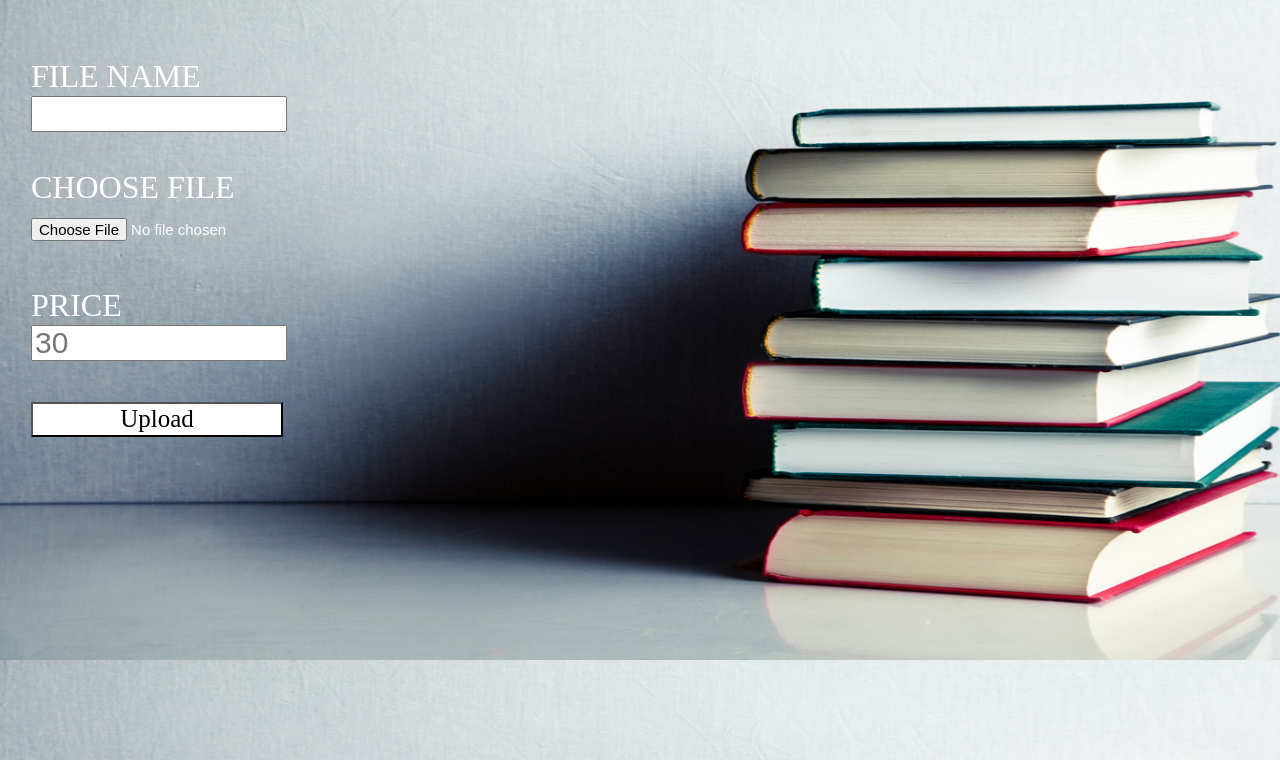
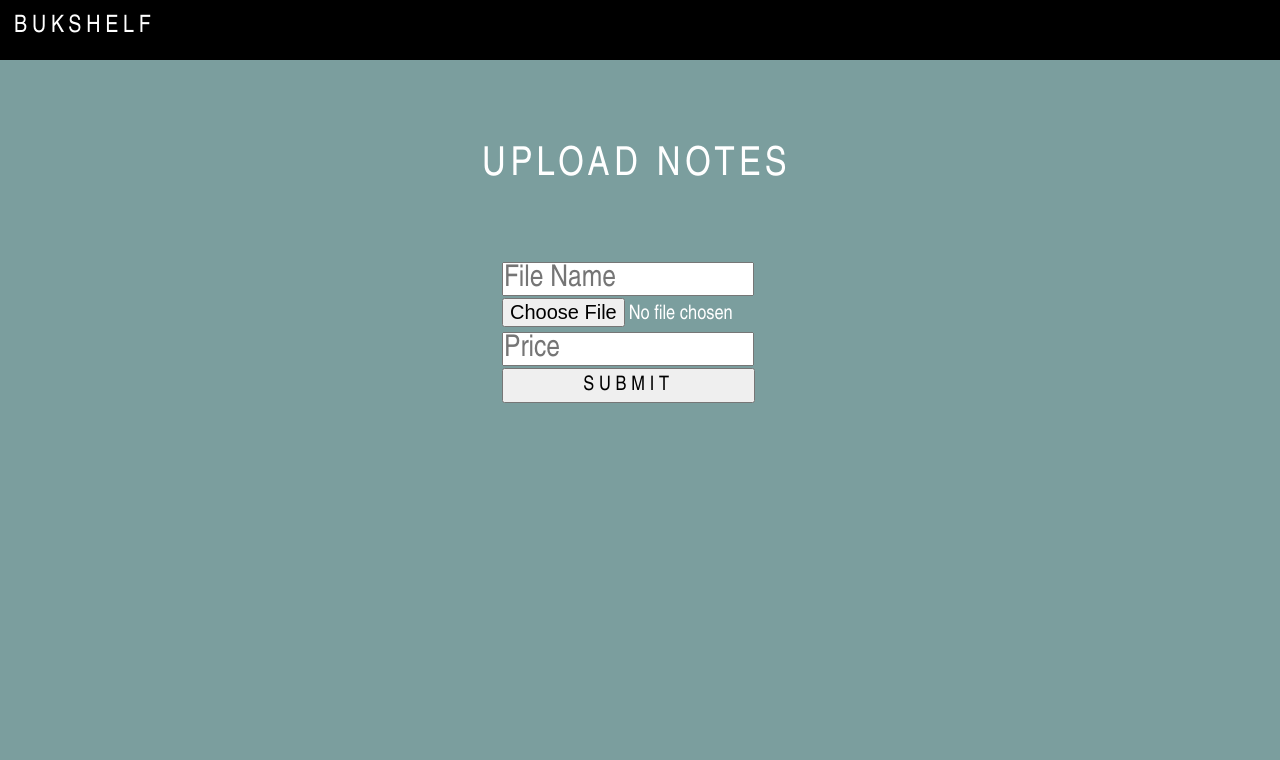
Before and after one commit to projectbookshelf2017/bookshelf, a Flask app: page /upload in a window 1280 px wide. Shown: the top 760 px of the page. Run offline with Flask 2, Linux system fonts and the light colour scheme; the visitor is signed in with stand-in values (Sample User, id 1); data comes from the database, SQL or seed files in the repository; some libraries are stand-ins or nearby versions.

Commit message:
front end design

```diff
--- a/app.py
+++ b/app.py
@@ -245,5 +245,12 @@ def signout():
     logout_user()
     return redirect("/")
 
+@app.route("/select")
+@login_required
+def select():
+
+    return render_template("select.html")
+
+
 if __name__ == "__main__":
     app.run(debug=True)
--- a/static/upload.css
+++ b/static/upload.css
@@ -1,41 +1,80 @@
-body {
-    background-image: url(b3.jpg);
-    background-size: 1367px 660px;
+body{
+  font-family: 'Open Sans', arial, sans-serif;
+  background:rgb(123, 158, 158);
+
+}
+*{
+  margin:0;
+  padding:0;
 }
 
+#header{
+    background-color: black;
+    height: 60px;
+}
+h2 {
+  font-family: Agenda-Light, Agenda Light, Agenda, Arial Narrow, sans-serif;
+  font-weight:100;
+  color: white;
+  padding: 2rem;
+  margin:2rem;
+  position: relative;
 
+  text-transform: uppercase;
+  margin-top: 0;
+  letter-spacing: .3rem;
+  bottom: 19px;
+  right: 50px;
+}
 
-#main {
-    text-align: left;
-    font-size: 32px;
+#notes {
+
     color: white;
     width: 330px;
     height: 310px;
     position: relative;
-    font-family: inherit;
-    top: 50px;
-    left: 23px;
+    font-family: Agenda-Light, Agenda Light, Agenda, Arial Narrow, sans-serif;
+    text-transform: uppercase;
+    top: 150px;
+    left: 500px;
 
 }
+
 
 .textbox{
     font-size: 30px;
     width: 248px;
     height: 30px;
+    font-family: Agenda-Light, Agenda Light, Agenda, Arial Narrow, sans-serif;
 
 
 }
 
 
 #bt{
-    font-size: 25px;
-    font-family: inherit;
-    width: 252px;
+    font-size: 20px;
+    font-family: Agenda-Light, Agenda Light, Agenda, Arial Narrow, sans-serif;
+    text-transform: uppercase;
+    width: 253px;
     height: 35px;
-    background-color: white;
+    letter-spacing: .3rem;
+
 }
 #cfile{
     width: 250px;
     height: 32px;
-    font-size: 15px;
+    font-size: 20px;
+    font-family: Agenda-Light, Agenda Light, Agenda, Arial Narrow, sans-serif;
+
 }
+
+.txthead{
+    font-size: 40px;
+    position: relative;
+    color: white;
+    font-family: Agenda-Light, Agenda Light, Agenda, Arial Narrow, sans-serif;
+    text-transform: uppercase;
+    letter-spacing: .3rem;
+    right: 20px;
+    bottom: 70px;
+}
--- a/static/userpro.css
+++ b/static/userpro.css
@@ -200,7 +200,7 @@ input[type=text] {
     box-sizing: border-box;
     border: 2px solid black;
     border-radius: 4px;
-    font-size: 30px;
+    font-size: 34px;
     background-color: white;
     background-image: url('s.png');
     background-position: 10px 10px;
--- a/templates/upload.html
+++ b/templates/upload.html
@@ -1,7 +1,7 @@
 <!DOCTYPE html>
     <head>
         <title> Upload </title>
-        <link rel="stylesheet" type="text/css" href={{ url_for('static', filename="upload.css") }} />
+        <link rel="stylesheet" type="text/css" href={{ url_for('static', filename="upload.css") }}/>
         <script type="text/javascript" src="http://ajax.googleapis.com/ajax/libs/jquery/1.7.1/jquery.min.js"></script>
         <script type="text/javascript">
          $(document).ready(function() {
@@ -15,69 +15,39 @@
         </script>
     </head>
     <body>
-            {% with messages = get_flashed_messages() %}
-  {% if messages %}
-    <ul class=flashes>
-    {% for message in messages %}
-      <li>{{ message }}</li>
-    {% endfor %}
-    </ul>
-  {% endif %}
-{% endwith %}
-{% block body %}{% endblock %}
-            <div id="content">
+
+        <div id="header">
+                <h2> BUKSHELF </h2>
+
+        </div>
 
 
-                <div id="main">
-                    <form method="POST" enctype="multipart/form-data">
+            <div id="notes">
+
+                    <form id="upload" action="userpro.html">
+                        <table>
+                            <tr class="txt">
+                            <td class="txthead">UPLOAD NOTES</td>
+                        </tr>
                             <tr>
-                            <td>FILE NAME</td>
+                                <td> <input class="textbox" type="text" name="bname" placeholder="File Name"  required></td>
                             </tr>
-                        <input class="textbox" type="text" name="title" required><br /><br />
+
                             <tr>
-                            <td>CHOOSE FILE</td>
+                                <td><input id="cfile"  type="file" required></td>
                             </tr>
-                        <input id="cfile" type="file" name="file" required><br /><br />
+
                             <tr>
-                            <td>PRICE</td>
+                                <td><input class="textbox" type="number" name="srate" placeholder="Price" min="1" max="150" required></td>
                             </tr>
-                        <input class="textbox" type="number" name="price" min="1" max="150" placeholder="30" required><br /><br />
-                        <input id="bt" type="submit" value="Upload">
+                            <tr>
+                                <td><input id="bt" type="submit" value="Submit" /></td>
+                            </tr>
+                        </table>
                    </form>
-                    <!--<form id="upload" action="userpro.html">-->
-                    <!--<table>-->
-                        <!--<tr>-->
-                            <!--<td>FILE NAME</td>-->
-                        <!--</tr>-->
-                        <!--<tr>-->
-                            <!--<td> <input class="textbox" type="text" name="bname"  required></td>-->
-                        <!--</tr>-->
-                        <!--<tr>-->
-                            <!--<td>CHOOSE FILE</td>-->
-                        <!--</tr>-->
-                        <!--<tr>-->
-                            <!--<td><input id="cfile"  type="file" required></td>-->
-                        <!--</tr>-->
-                        <!---->
-                        <!--<tr>-->
-                            <!--<td>PRICE</td>-->
-                        <!--</tr> -->
-                        <!--<tr>-->
-                            <!--<td><input class="textbox" type="number" name="srate" min="1" max="150"  required></td>-->
-                        <!--</tr>-->
-                        <!--<tr>-->
-                            <!--<td><input id="bt" type="submit" value="Submit" /></td>-->
-                        <!--</tr>-->
-                    <!--</table>-->
-               <!--</form>-->
-
-
-
-                </div>
                 </div>
 
 
 
-        </div>
     </body>
 </html>
```
Also changed, not shown: static/book.css (+39 -6 lines), static/signup.css (+55 -29 lines), templates/book.html (+6 -8 lines), templates/select.html (added, +23 -0 lines), templates/signup.html (+9 -27 lines), templates/userpro.html (+4 -4 lines). Lines whose indentation alone changed are shown as unchanged.
